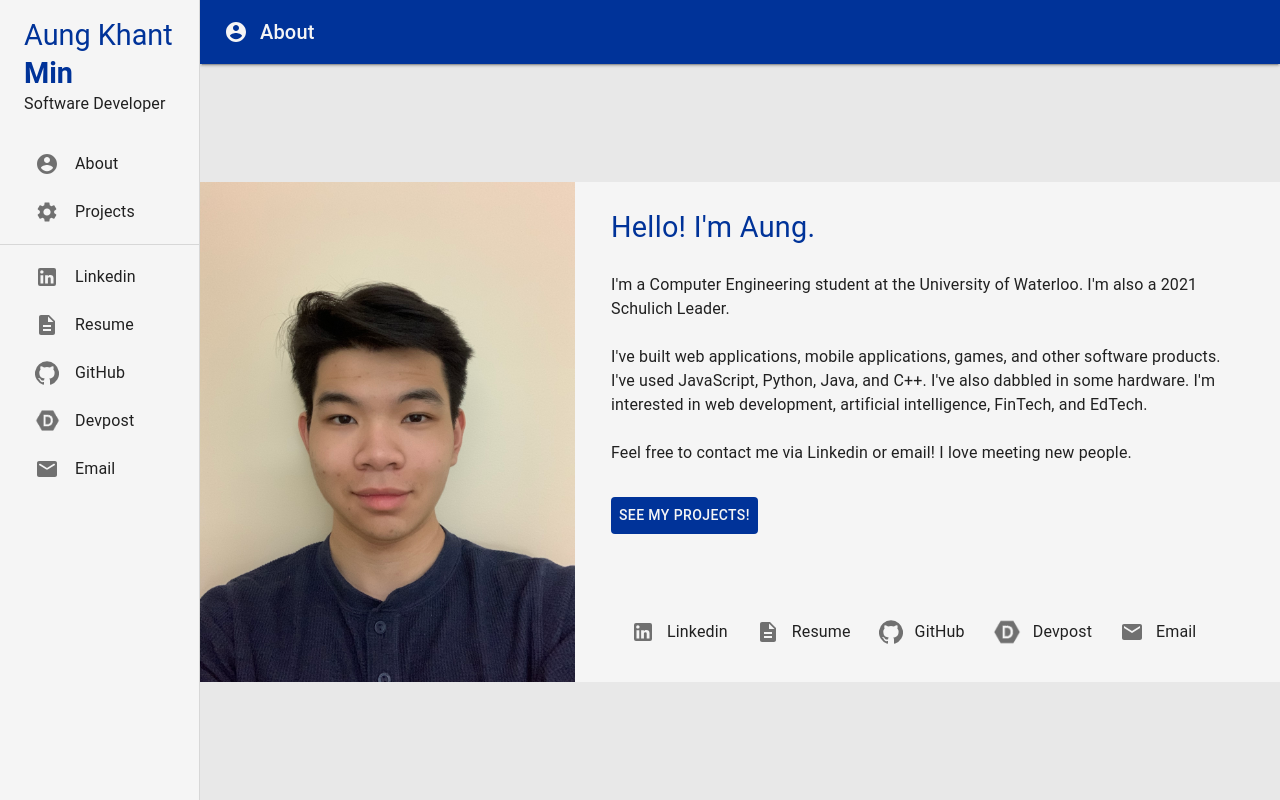
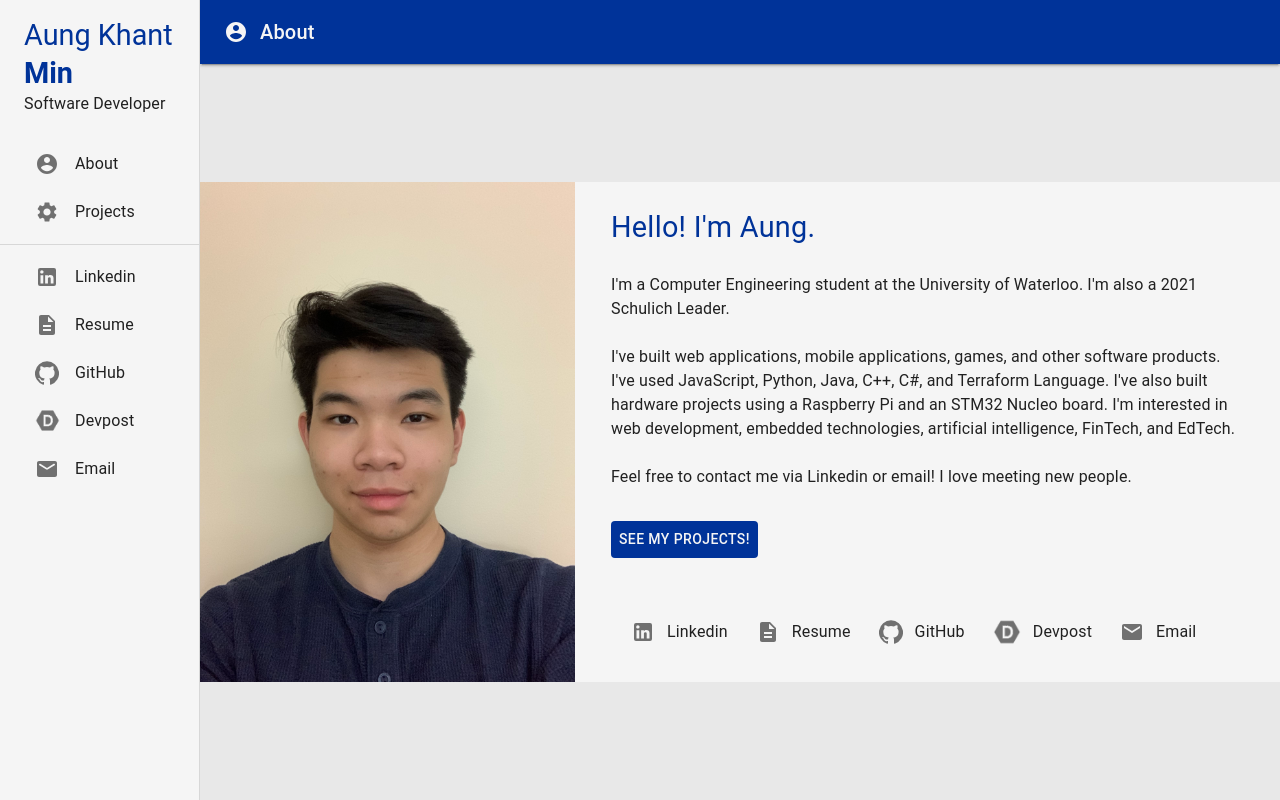
Before and after one commit to AungKMin/aungkmin.github.io, a React (Create React App) app: page /#/about in a window 1280 px wide. Built offline with nearby package versions, Linux system fonts and the light colour scheme.

Commit message:
change bio

```diff
--- a/src/data/index.js
+++ b/src/data/index.js
@@ -1,7 +1,7 @@
 export const introText = {
     introduction: "Hello! I'm Aung.",
     text: "I'm a Computer Engineering student at the University of Waterloo. I'm also a 2021 Schulich Leader.",
-    text2: "I've built web applications, mobile applications, games, and other software products. I've used JavaScript, Python, Java, and C++. I've also dabbled in some hardware. I'm interested in web development, artificial intelligence, FinTech, and EdTech.",
+    text2: "I've built web applications, mobile applications, games, and other software products. I've used JavaScript, Python, Java, C++, C#, and Terraform Language. I've also built hardware projects using a Raspberry Pi and an STM32 Nucleo board. I'm interested in web development, embedded technologies, artificial intelligence, FinTech, and EdTech.",
     text3: "Feel free to contact me via Linkedin or email! I love meeting new people.",
     links: {
         "Linkedin":"https://www.linkedin.com/in/aung-khant-min/",
```
